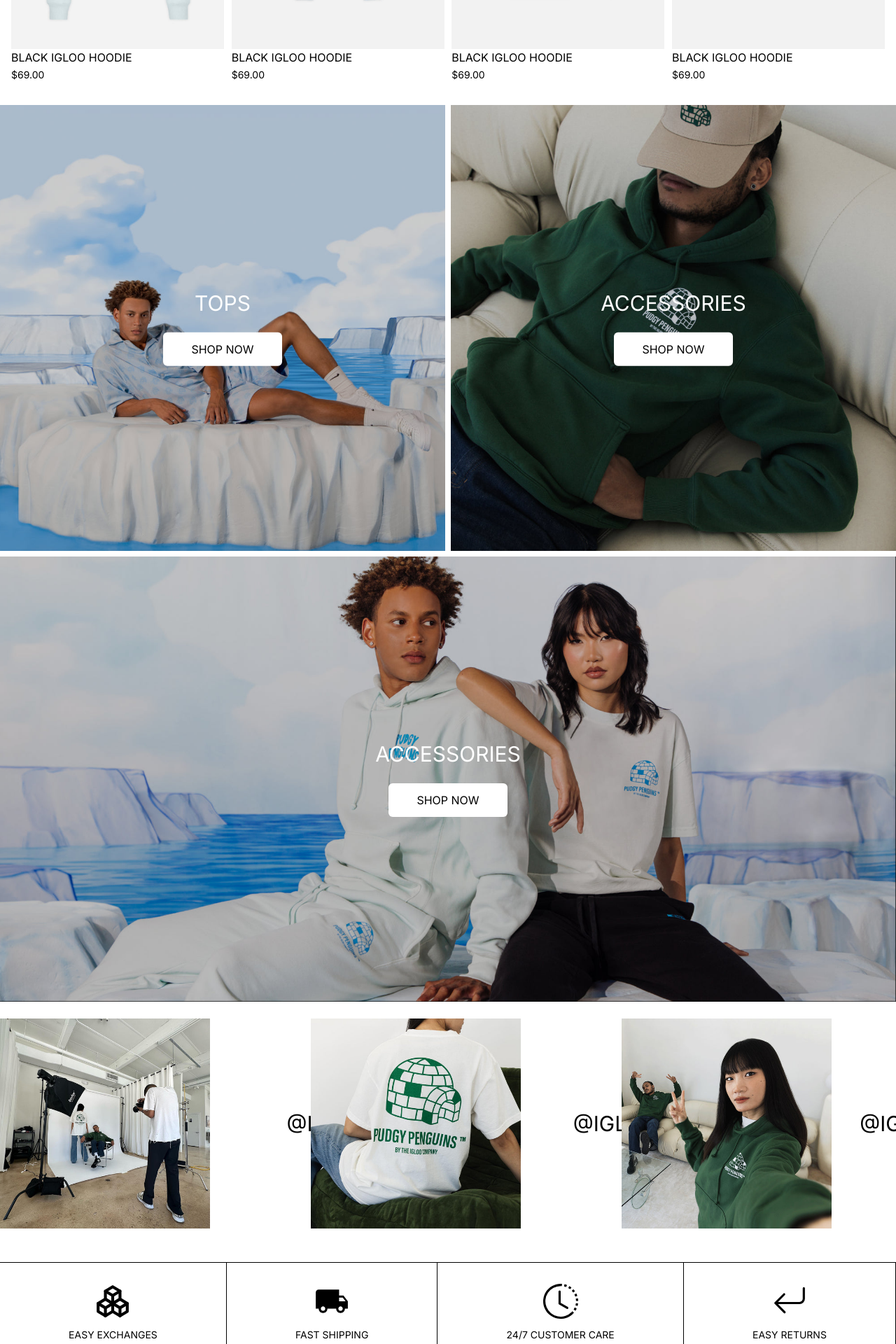
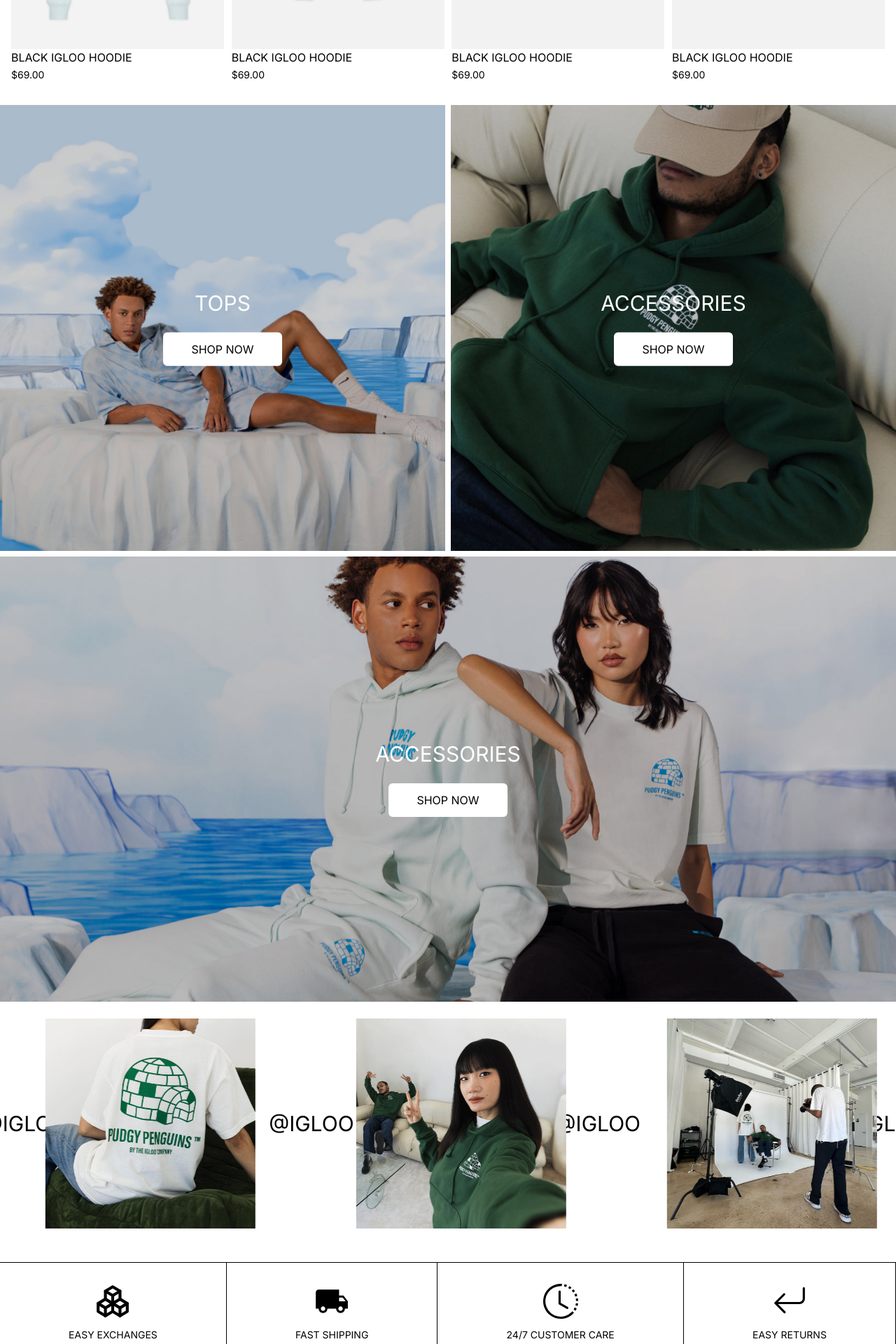
Before and after one commit to benHung1/igloo, a Next.js app: page / in a window 1280 px wide. Shown: the part 1660-3580 px from the top of the page at 70% size. Built offline with nearby package versions, Linux system fonts and the light colour scheme.

Commit message:
feat/index 動畫完成

```diff
--- a/package.json
+++ b/package.json
@@ -10,10 +10,12 @@
   },
   "dependencies": {
     "autoprefixer": "10.4.15",
+    "framer-motion": "^10.16.4",
     "next": "13.4.19",
     "postcss": "8.4.29",
     "react": "18.2.0",
     "react-dom": "18.2.0",
+    "react-fast-marquee": "^1.6.0",
     "react-icons": "^4.11.0",
     "tailwindcss": "3.3.3"
   }
--- a/src/app/components/Marquee.jsx
+++ b/src/app/components/Marquee.jsx
@@ -1,22 +1,31 @@
 import Link from "next/link";
 import Image from "next/image";
 
-export default function Marquee() {
+import Marquee from "react-fast-marquee";
+
+export default function MarqueeSection() {
   return (
     <section className=" pt-6 pb-12 relative flex items-center overflow-hidden">
       {/* text */}
-      <div className="flex absolute">
-        <p className="text-3xl mr-72">@IGLOO</p>
-        <p className="text-3xl mr-72"> @IGLOO</p>
-        <p className="text-3xl mr-72">@IGLOO</p>
-        <p className="text-3xl mr-72">@IGLOO</p>
-        <p className="text-3xl mr-72"> @IGLOO</p>
-        <p className="text-3xl mr-72">@IGLOO</p>
+      <div className="absolute w-full">
+        <Marquee speed={80} direction={"right"} autofill={true}>
+          {Array(12)
+            .fill(null)
+            .map((item, index) => {
+              console.log(index);
+              return (
+                <p key={index} className="text-3xl ml-72">
+                  @IGLOO
+                </p>
+              );
+            })}
+        </Marquee>
       </div>
 
-      <div className="relative">
+      <div className="relative ">
         {/* img */}
-        <Link href={"#"} className="flex">
+        <Link href={"#"} className="flex flex-nowrap">
+          <Marquee speed={60} direction={"left"} autofill={true}>
             <Image
               src={"/marquee1.jpg"}
               width={300}
@@ -39,6 +48,29 @@
               className="mr-36 object-cover"
               alt="marquee"
             />
+            <Image
+              src={"/marquee1.jpg"}
+              width={300}
+              height={300}
+              className="mr-36 object-cover"
+              alt="marquee"
+            />
+            <Image
+              src={"/marquee2.jpg"}
+              width={300}
+              height={300}
+              className="mr-36 object-cover"
+              alt="marquee"
+            />
+
+            <Image
+              src={"/marquee3.jpg"}
+              width={300}
+              height={300}
+              className="mr-36 object-cover"
+              alt="marquee"
+            />
+          </Marquee>
         </Link>
       </div>
     </section>
--- a/src/app/components/Products.jsx
+++ b/src/app/components/Products.jsx
@@ -8,14 +8,14 @@
     <section className="mb-8">
       <h2 className="text-3xl w-full text-center my-8">NEW ARRIVALS</h2>
 
-      <div className="flex w-full flex-wrap gap-2  justify-between px-4">
+      <div className="flex w-full flex-wrap gap-2 justify-between md:px-4 max-md:justify-center">
         {data.map((item) => {
           return (
             <Link
               href="#"
               className="max-md:w-mbCardWidth cardContainer flex w-cardWidth flex-wrap"
             >
-              <article className="w-full relative imgWrapper">
+              <article className="w-full relative imgWrapper max-md:text-sm">
                 <Image
                   className="object-cover imgFront"
                   src={item.imgUrl}
@@ -32,7 +32,9 @@
                 />
 
                 <p>{item.productTitle}</p>
-                <span className="text-sm">{item.productPrice}</span>
+                <span className="text-sm max-md:text-base">
+                  {item.productPrice}
+                </span>
               </article>
             </Link>
           );
--- a/src/app/components/TopicCard.jsx
+++ b/src/app/components/TopicCard.jsx
@@ -2,28 +2,57 @@
 
 import Link from "next/link";
 
-import { useRef, useState, useEffect } from "react";
+import { useRef } from "react";
+
+import { motion, useScroll, useTransform } from "framer-motion";
 
 export default function TopicCard() {
-  const [isIntersecting, setIsIntersecting] = useState(false);
-
   const imgRef = useRef(null);
 
   const secImgRef = useRef(null);
 
+  const biggerImgRef = useRef(null);
+
+  const { scrollYProgress } = useScroll({
+    target: imgRef,
+    offset: ["start end", "end start"],
+  });
+
+  const { scrollYProgress: secScrollYProgress } = useScroll({
+    target: secImgRef,
+    offset: ["start end", "end start"],
+  });
+
+  const { scrollYProgress: biggerScrollYProgress } = useScroll({
+    target: biggerImgRef,
+    offset: ["start end", "end start"],
+  });
+
+  const scale = useTransform(scrollYProgress, [0, 1], [1.15, 1]);
+
+  const secScale = useTransform(secScrollYProgress, [0, 1], [1.15, 1]);
+
+  const biggerScale = useTransform(biggerScrollYProgress, [0, 0.75], [1.2, 1]);
+
   return (
-    <section className="flex flex-wrap justify-between gap-y-2 max-md:gap-y-4 max-md:px-4">
+    <section className="flex flex-wrap justify-between gap-y-2 max-md:gap-y-4 max-md:px-4 max-md:pb-6">
       <Link
         href="#"
         className="md:w-topicCardWidth flex topicCard overflow-hidden"
       >
         <article className="relative">
+          <motion.div
+            style={{
+              scale: scale,
+            }}
+          >
             <img
               ref={imgRef}
               className="scale-topicImg "
               src="/topic1.jpg"
               alt=""
             />
+          </motion.div>
 
           <div className="absolute top-1/2 left-1/2 -translate-x-1/2 -translate-y-1/2 text-center w-full h-full flex flex-col justify-center items-center max-md:justify-end max-md:items-start max-md:flex-wrap max-md:content-start max-md:p-4">
             <p className="text-3xl text-white mb-6">TOPS</p>
@@ -37,12 +66,18 @@
         className="md:w-topicCardWidth flex topicCard overflow-hidden"
       >
         <article className="relative">
+          <motion.div
+            style={{
+              scale: secScale,
+            }}
+          >
             <img
               ref={secImgRef}
               className="scale-topicImg"
               src="/topic2.jpg"
               alt=""
             />
+          </motion.div>
 
           <div className="absolute top-1/2 left-1/2 -translate-x-1/2 -translate-y-1/2 text-center w-full h-full flex flex-col justify-center items-center max-md:justify-end max-md:items-start max-md:flex-wrap max-md:content-start max-md:p-4">
             <p className="text-3xl text-white mb-6">ACCESSORIES</p>
@@ -56,11 +91,19 @@
         className="flex max-md:aspect-topicCard topicCard overflow-hidden"
       >
         <article className="relative">
+          <motion.div
+            style={{
+              height: "100%",
+              scale: biggerScale,
+            }}
+          >
             <img
+              ref={biggerImgRef}
               src="/topic3.jpg"
               alt=""
               className="h-full w-full object-cover"
             />
+          </motion.div>
 
           <div className="absolute top-0 left-0 w-full h-full text-center flex flex-col items-center justify-center   max-md:justify-end max-md:items-start max-md:flex-wrap max-md:content-start max-md:p-4">
             <p className="text-3xl text-white mb-6">ACCESSORIES</p>
--- a/src/app/globals.css
+++ b/src/app/globals.css
@@ -31,3 +31,17 @@
 .shopNowBtn:hover {
   @apply bg-white text-black border-[1px] border-black transition-all duration-300 ease-in-out;
 }
+
+.marqueeWrapper {
+  white-space: nowrap;
+  animation: marquee 5s linear infinite;
+}
+
+@keyframes marquee {
+  from {
+    transform: translateX(0%);
+  }
+  to {
+    transform: translate(-100%);
+  }
+}
```
Also changed, not shown: 1 other file (tests, documents, lock files or other folders). Lines whose indentation alone changed are shown as unchanged.
